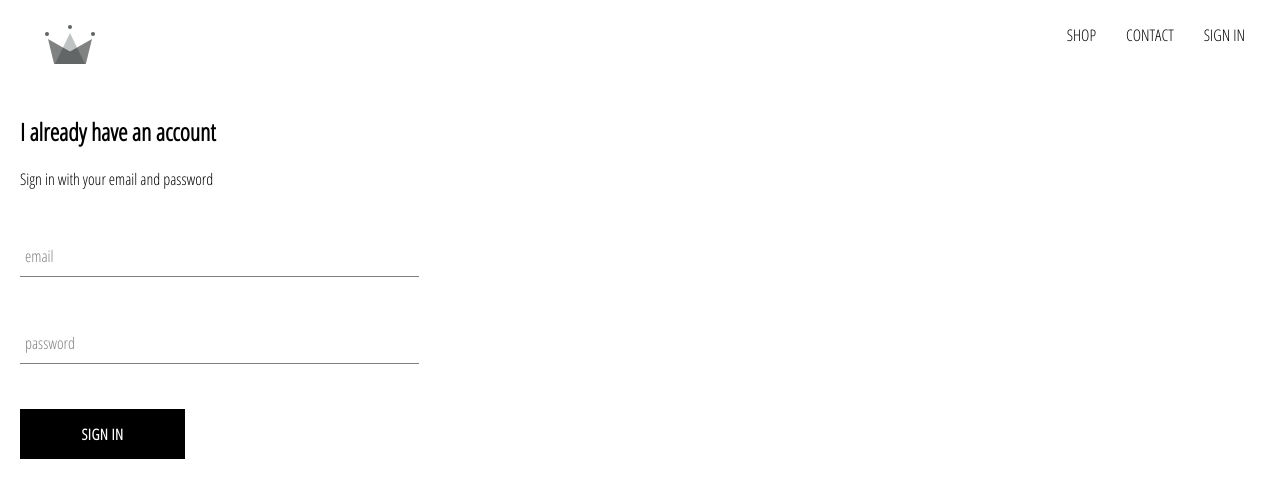
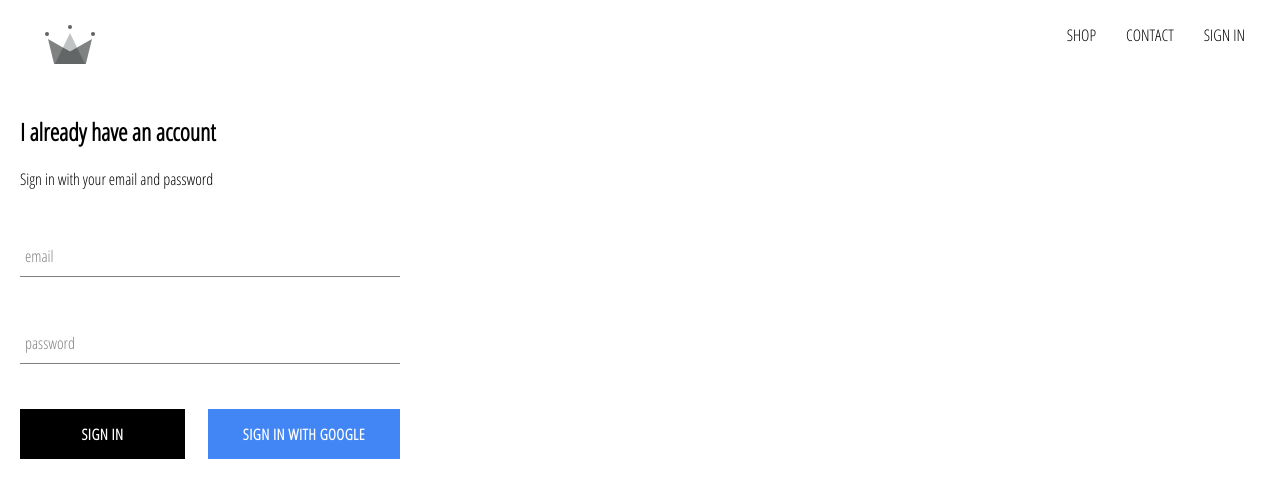
Before and after one commit to buggy1887/clothing, a React (Create React App) app: page /signin in a window 1280 px wide. Shown: the top 498 px of the page. Built offline with nearby package versions, Linux system fonts and the light colour scheme; no server answers.

Commit message:
integratetd firebase into app, createt sign in page with sign in component and sign in with google

```diff
--- a/package.json
+++ b/package.json
@@ -6,6 +6,7 @@
     "@testing-library/jest-dom": "^4.2.4",
     "@testing-library/react": "^9.5.0",
     "@testing-library/user-event": "^7.2.1",
+    "firebase": "^7.22.0",
     "node-sass": "^4.14.1",
     "react": "^16.13.1",
     "react-dom": "^16.13.1",
@@ -32,5 +33,8 @@
       "last 1 firefox version",
       "last 1 safari version"
     ]
+  },
+  "devDependencies": {
+    "babel-eslint": "^10.1.0"
   }
 }
--- a/src/App.css
+++ b/src/App.css
@@ -6,3 +6,6 @@
   text-decoration: none;
   color: black;
 }
+* {
+  box-sizing: border-box;
+}
--- a/src/App.js
+++ b/src/App.js
@@ -5,13 +5,35 @@
 import ShopPage from "./pages/shop/shop.component";
 import SignInAndSignUpPage from "./pages/sign-in-and-up/sign-in-and-sign-up.component";
 import Header from "./components/header/header.component";
+import { auth } from "./firebase/firebase.utils";
 
 import "./App.css";
 
-function App() {
+class App extends React.Component {
+  constructor() {
+    super();
+
+    this.state = {
+      currentUser: null,
+    };
+  }
+
+  unsubscribeFromAuth = null;
+
+  componentDidMount() {
+    this.unsubscribeFromAuth = auth.onAuthStateChanged((user) => {
+      this.setState({ currentUser: user });
+      console.log(user);
+    });
+  }
+
+  componentWillUnmount() {
+    this.unsubscribeFromAuth();
+  }
+  render() {
     return (
       <div className="App">
-      <Header />
+        <Header currentUser={this.state.currentUser} />
         <Switch>
           <Route exact path="/" component={HomePage} />
           <Route path="/shop" component={ShopPage} />
@@ -20,5 +42,6 @@
       </div>
     );
   }
+}
 
 export default App;
--- a/src/components/custom-button/custom-button.component.jsx
+++ b/src/components/custom-button/custom-button.component.jsx
@@ -2,8 +2,11 @@
 
 import "./custom-button.styles.scss";
 
-const CustomButton = ({ children, ...otherProps }) => (
-  <button className="custom-button" {...otherProps}>
+const CustomButton = ({ children, isGoogleSignIn, ...otherProps }) => (
+  <button
+    className={`${isGoogleSignIn ? "google-sign-in" : ""} custom-button`}
+    {...otherProps}
+  >
     {children}
   </button>
 );
--- a/src/components/custom-button/custom-button.styles.scss
+++ b/src/components/custom-button/custom-button.styles.scss
@@ -19,4 +19,13 @@
     color: black;
     border: 1px solid black;
   }
+  &.google-sign-in {
+    background-color: #4285f4;
+    color: white;
+
+    &:hover {
+      background-color: #357ae8;
+      border: none;
+    }
+  }
 }
--- a/src/components/header/header.component.jsx
+++ b/src/components/header/header.component.jsx
@@ -4,7 +4,9 @@
 import "./header.styles.scss";
 import { ReactComponent as Logo } from "../../assets/crown.svg";
 
-const Header = () => (
+import { auth } from "../../firebase/firebase.utils";
+
+const Header = ({ currentUser }) => (
   <div className="header">
     <Link className="logo-container" to="/">
       <Logo className="logo" />
@@ -16,9 +18,15 @@
       <Link className="option" to="/shop">
         CONTACT
       </Link>
-      <Link className="option" to="/signin">
-        SIGN IN
-      </Link>
+      {currentUser ? (
+        <div className="option" onClick={() => auth.signOut()}>
+          SIGN OUT
+        </div>
+      ) : (
+        <Link className="option" to="/signin">
+          SIGN IN
+        </Link>
+      )}
     </div>
   </div>
 );
--- a/src/components/header/header.styles.scss
+++ b/src/components/header/header.styles.scss
@@ -17,6 +17,7 @@
     display: flex;
     align-items: center;
     justify-content: flex-end;
+    cursor: pointer;
 
     .option {
       padding: 10px 15px;
--- a/src/components/sign-in/sign-in.component.jsx
+++ b/src/components/sign-in/sign-in.component.jsx
@@ -2,6 +2,8 @@
 
 import FormInput from "../form-input/form-input.component";
 import CustomButton from "../custom-button/custom-button.component";
+
+import { signInWithGoogle } from "../../firebase/firebase.utils";
 
 import "./sign-in.styles.scss";
 
@@ -48,8 +50,12 @@
             label="password"
             required
           />
-
-          <CustomButton type="submit">Sign In</CustomButton>
+          <div className="buttons">
+            <CustomButton type="submit">Sign In</CustomButton>
+            <CustomButton onClick={signInWithGoogle} isGoogleSignIn>
+              Sign In With Google
+            </CustomButton>
+          </div>
         </form>
       </div>
     );
--- a/src/components/sign-in/sign-in.styles.scss
+++ b/src/components/sign-in/sign-in.styles.scss
@@ -1,8 +1,12 @@
 .sign-in {
-  width: 30vw;
+  width: 380px;
   display: flex;
   flex-direction: column;
   .title {
     margin: 10px 0;
   }
 }
+.buttons {
+  display: flex;
+  justify-content: space-between;
+}
--- /dev/null
+++ b/src/firebase/firebase.utils.js
@@ -0,0 +1,26 @@
+import firebase from "firebase/app";
+
+import "firebase/firestore";
+import "firebase/auth";
+
+var config = {
+  apiKey: "AIzaSyChHtEfupY5rVxtRlmhx43CT8IP9AJuznk",
+  authDomain: "crwn-project-db-335cc.firebaseapp.com",
+  databaseURL: "https://crwn-project-db-335cc.firebaseio.com",
+  projectId: "crwn-project-db-335cc",
+  storageBucket: "crwn-project-db-335cc.appspot.com",
+  messagingSenderId: "920680455615",
+  appId: "1:920680455615:web:e3ba877bd5cd1001e2550a",
+  measurementId: "G-WHP1DK7SG7",
+};
+
+firebase.initializeApp(config);
+
+export const auth = firebase.auth();
+export const firestore = firebase.firestore;
+
+const provider = new firebase.auth.GoogleAuthProvider();
+provider.setCustomParameters({ prompt: "select_account" });
+export const signInWithGoogle = () => auth.signInWithPopup(provider);
+
+export default firebase;
```
Also changed, not shown: 1 other file (tests, documents, lock files or other folders). Lines whose indentation alone changed are shown as unchanged.
